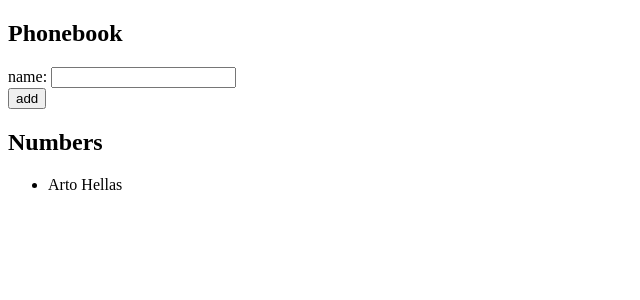
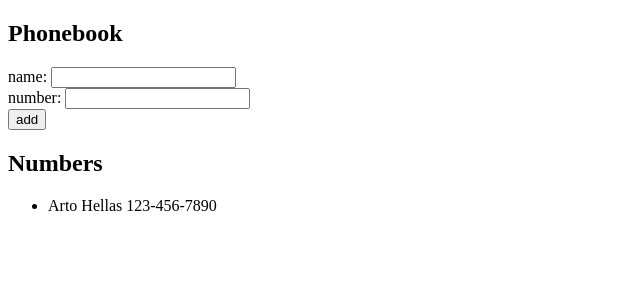
Before and after one commit to Rohitpandey357/fullStackOpen, a React (Create React App) app in the folder part2/phonebook/: page / in a window 1280 px wide. Shown: the top 300 px of the page, without its empty margins (0-640 px from the left). Built offline with nearby package versions, Linux system fonts and the light colour scheme.

Commit message:
Completed Exercise 2.8

```diff
--- a/part2/phonebook/src/App.js
+++ b/part2/phonebook/src/App.js
@@ -1,32 +1,32 @@
 import { useState } from 'react'
-
-const Person = (props) => {
-  return (
-    <li>
-      {props.name}
-    </li>
-  )
-}
+import Person from './components/Person'
 
 const App = () => {
   const [persons, setPersons] = useState([
-    { name: 'Arto Hellas' }
+    { name: 'Arto Hellas', number: '123-456-7890' }
   ])
   const [newName, setNewName] = useState('')
+  const [newNumber, setNewNumber] = useState('')
 
   const handleAddPerson = (event) => {
     event.preventDefault()
     if (persons.find(person => person.name === newName)) {
       alert(`${newName} is already in the list`)
     } else {
-      const person = { name: newName }
+      const person = { name: newName, number: newNumber}
       setPersons([...persons, person])
     }
     setNewName('')
+    setNewNumber('')
   }
 
-  const handleChangeInput = (event) => {
+  const handleChangedNameInput = (event) => {
     setNewName(event.target.value);
+    console.log(event.target.value);
+  }
+
+  const handleChangedNumberInput = (event) => {
+    setNewNumber(event.target.value);
     console.log(event.target.value);
   }
 
@@ -34,9 +34,9 @@ const App = () => {
     <div>
       <h2>Phonebook</h2>
       <form>
-        <div>
-          name: <input id="inputName" onChange={handleChangeInput} />
-        </div>
+        <div> name: <input type="text" value={newName} onChange={handleChangedNameInput} />
+        <br />
+        number: <input type="number" value={newNumber} onChange={handleChangedNumberInput} /></div>
         <div>
           <button type="submit" onClick={handleAddPerson}>add</button>
         </div>
@@ -44,7 +44,7 @@ const App = () => {
       <h2>Numbers</h2>
       <ul>
         {persons.map(person => (
-          <Person key={person.name} name={person.name} />
+          <Person key={person.name} name={person.name} number={person.number} />
         )
         )}
       </ul>
--- /dev/null
+++ b/part2/phonebook/src/components/Person.js
@@ -0,0 +1,9 @@
+const Person = (props) => {
+    return (
+      <li>
+        {props.name} {props.number}
+      </li>
+    )
+  }
+
+  export default Person;
```
